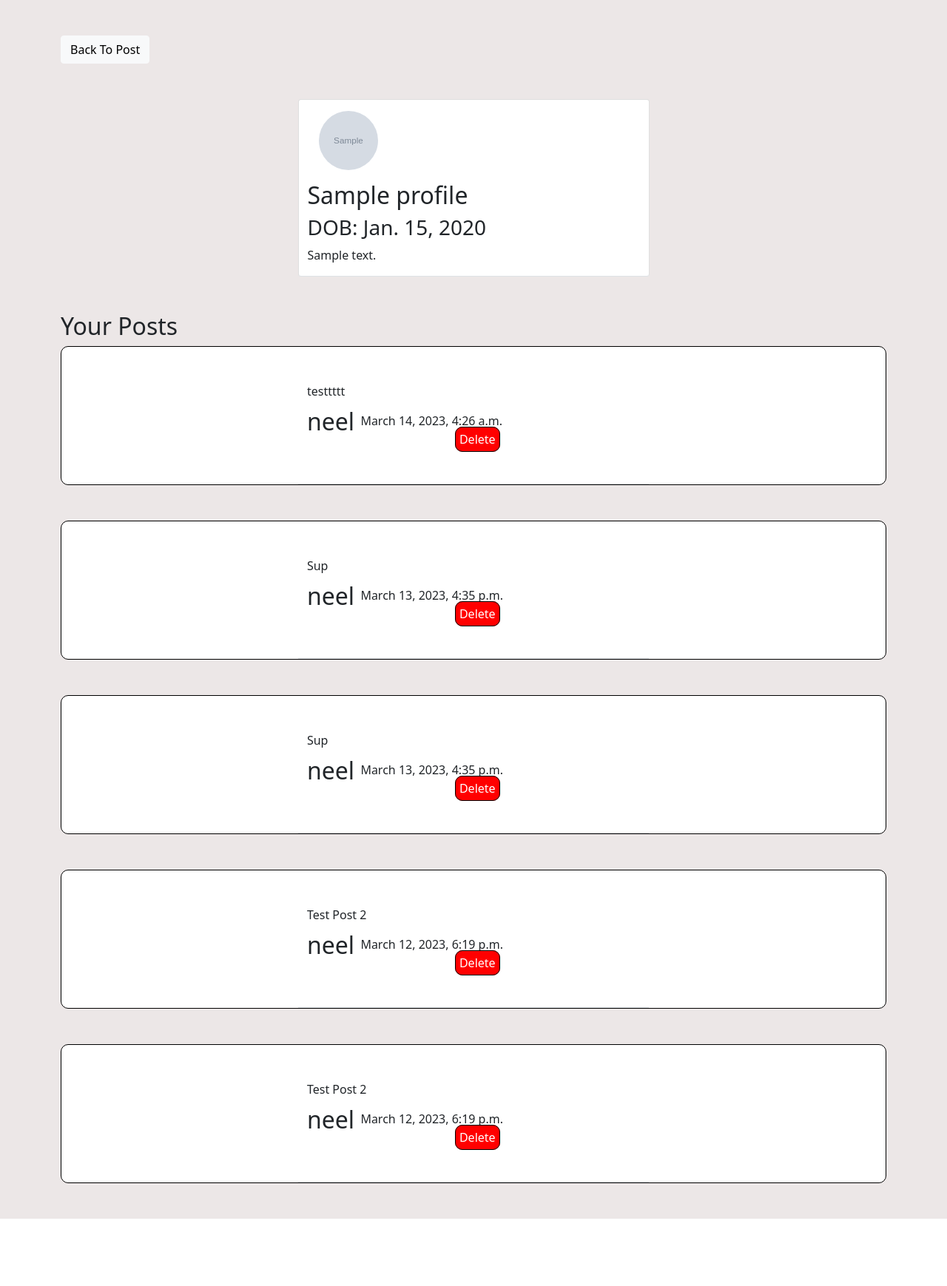
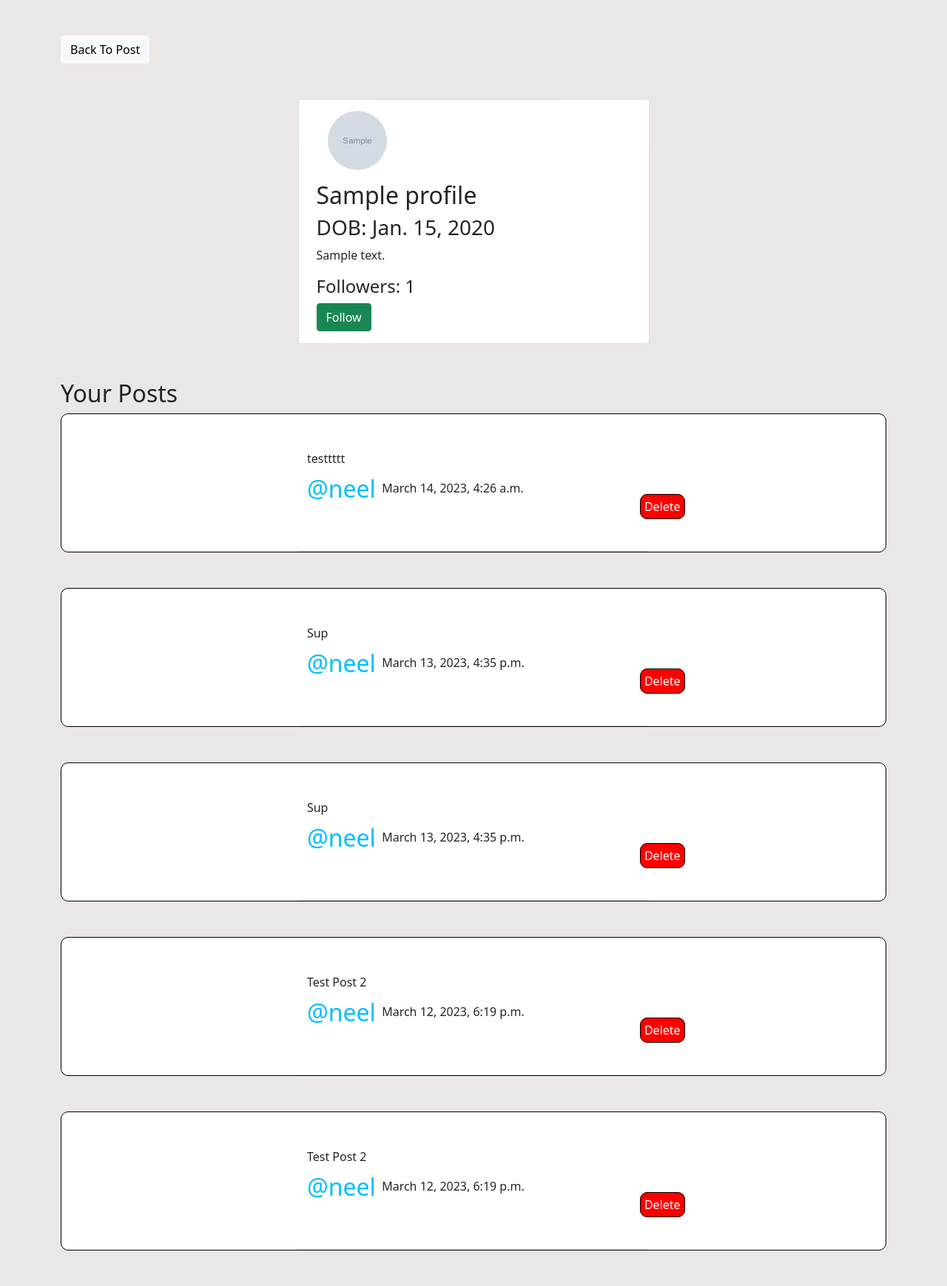
Before and after one commit to Abheelash-Mishra/Social_Media_App, a Django app: page /main/profile/1 in a window 1280 px wide. Shown: the part 56-1795 px from the top of the page at 74% size. Before the commit the page ends 1704 px from the top, so only its background shows below. Run offline with Django 4.2, Linux system fonts and the light colour scheme; data comes from the database, SQL or seed files in the repository; tables that the repository leaves empty hold one stand-in row (values such as "Sample post"); grey boxes marked "Sample" are stand-in pictures; some libraries are stand-ins or nearby versions.

Commit message:
Completed followers and follow profile functionality

```diff
--- a/mainApp/models.py
+++ b/mainApp/models.py
@@ -22,6 +22,8 @@ class Profile(models.Model):
     bio = models.TextField(blank= True, null=True)
     birthday = models.DateField(blank= True, null=True)
     picture = models.ImageField(upload_to="uploads/profile_pic", default="uploads/profile_pic/dafault_PP.png", blank=True)
+    followers = models.ManyToManyField(User, blank=True, related_name="followers")
+
 
 @receiver(post_save, sender = User)
 def create_profile(sender, instance, created, **kwargs):
--- a/mainApp/templates/content_list.html
+++ b/mainApp/templates/content_list.html
@@ -36,10 +36,11 @@
                     <div class="col-md-5 col-sm-15 border-bottom pb-2">
                         <p>{{ post.body }}</p>
                         <div class="post_header">
-                            <h2 style="display: inline; vertical-align: top; line-height: 25px;">{{ post.author }} </h2>
+                            <h2 style="display: inline; vertical-align: top; line-height: 25px;"><a href="{% url "profile" post.author.profile.pk %}" style="text-decoration: none; color: deepskyblue">@{{ post.author }} </a></h2>
                             <p style="display: inline; vertical-align: top; ">{{ post.created }}</p>
                             {% if user == post.author %}
-                                <a href="{% url 'delete_post' post.id %}" style="text-decoration: none; margin-left: 200px">Delete</a>
+                                <a href="{% url 'delete_post' post.id %}"
+                                   style="text-decoration: none; margin-left: 450px; background-color: red; padding: 5px; color: white; border: solid 1px black; border-radius: 10px">Delete</a>
                             {% endif %}
 
                         </div>
--- a/mainApp/templates/profile.html
+++ b/mainApp/templates/profile.html
@@ -12,8 +12,9 @@
             </div>
         </div>
         <div class="row justify-content-center mt-5 mb-5">
-            <div class="card col-md-5 col-sm-15 border-bottom">
-                <img src="{{ profile.picture.url }}" width="80" height="80" class="rounded-circle" alt="Profile Pic" style="margin: 15px"/>
+            <div class="card col-md-5 col-sm-15 border-bottom px-4">
+                <img src="{{ profile.picture.url }}" width="80" height="80" class="rounded-circle" alt="Profile Pic"
+                     style="margin: 15px"/>
                 <span>
                     {% if request.user == user %}
                         <a href="{% url "profile_edit" profile.pk %}"
@@ -32,7 +33,23 @@
                 {% if profile.bio %}
                     <p>{{ profile.bio }}</p>
                 {% endif %}
+                <h4>Followers: {{ followers_count }}</h4>
+                {% if user == request.user %}
+                {% else %}
+                    {% if is_a_follower %}
+                        <form method="POST" action="{% url "remove_follower" profile.pk %}">
+                            {% csrf_token %}
+                            <button class="btn btn-warning mb-3" type="submit">Unfollow</button>
+                        </form>
+                    {% else %}
+                        <form method="POST" action="{% url "add_follower" profile.pk %}">
+                            {% csrf_token %}
+                            <button class="btn btn-success mb-3" type="submit">Follow</button>
+                        </form>
+                    {% endif %}
+                {% endif %}
             </div>
+
         </div>
         <h2>Your Posts</h2>
 
@@ -43,11 +60,13 @@
                     <div class="col-md-5 col-sm-5 border-bottom pb-5">
                         <p>{{ post.body }}</p>
                         <div class="post_header">
-                            <h2 style="display: inline; vertical-align: top; line-height: 25px;">{{ post.author }} </h2>
+                            <h2 style="display: inline; vertical-align: top; line-height: 25px;"><a
+                                    href="{% url "profile" post.author.profile.pk %}"
+                                    style="text-decoration: none; color: deepskyblue">@{{ post.author }} </a></h2>
                             <p style="display: inline; vertical-align: top; ">{{ post.created }}</p>
                             {% if user == post.author %}
                                 <a href="{% url 'delete_post' post.id %}"
-                                   style="text-decoration: none; margin-left: 200px; background-color: red; padding: 5px; color: white; border: solid 1px black; border-radius: 10px">Delete</a>
+                                   style="text-decoration: none; margin-left: 450px; background-color: red; padding: 5px; color: white; border: solid 1px black; border-radius: 10px">Delete</a>
                             {% endif %}
 
                         </div>
--- a/mainApp/urls.py
+++ b/mainApp/urls.py
@@ -1,5 +1,5 @@
 from django.urls import path
-from .views import SocialPosts, DeletePost, ProfileView, EditProfileView
+from .views import SocialPosts, DeletePost, ProfileView, EditProfileView, addFollower, removeFollower
 
 urlpatterns = [
     path("", SocialPosts.as_view(), name="content_list"),
@@ -7,4 +7,6 @@ urlpatterns = [
     path("post/delete/<int:pk>", DeletePost.as_view(), name="delete_post"),
     path("profile/<int:pk>", ProfileView.as_view(), name="profile"),
     path("profile/edit/<int:pk>", EditProfileView.as_view(), name="profile_edit"),
+    path("profile/<int:pk>/followers/add", addFollower.as_view(), name="add_follower"),
+    path("profile/<int:pk>/followers/remove", removeFollower.as_view(), name="remove_follower"),
 ]
--- a/mainApp/views.py
+++ b/mainApp/views.py
@@ -78,14 +78,42 @@ class ProfileView(View):
         profile = Profile.objects.get(pk=pk)
         user = profile.user
         posts = Post.objects.filter(author=user).order_by("-created")
+        followers = profile.followers.all()
+        followers_count = len(followers)
+
+        if followers_count == 0:
+            is_a_follower = False
+
+        for follower in followers:
+            if follower == request.user:
+                is_a_follower = True
+                break
+            else:
+                is_a_follower = False
 
         context = {
             "user": user,
             "profile": profile,
-            "posts": posts
+            "posts": posts,
+            "followers_count": followers_count,
+            "is_a_follower": is_a_follower,
         }
 
         return render(request, "profile.html", context)
+
+class addFollower(LoginRequiredMixin, View):
+    def post(self, request, pk, *args, **kwargs):
+        profile = Profile.objects.get(pk=pk)
+        profile.followers.add(request.user)
+
+        return redirect("profile", pk=profile.pk)
+
+class removeFollower(LoginRequiredMixin, View):
+    def post(self, request, pk, *args, **kwargs):
+        profile = Profile.objects.get(pk=pk)
+        profile.followers.remove(request.user)
+
+        return redirect("profile", pk=profile.pk)
 
 class EditProfileView(LoginRequiredMixin, UserPassesTestMixin, UpdateView):
     model = Profile
```
